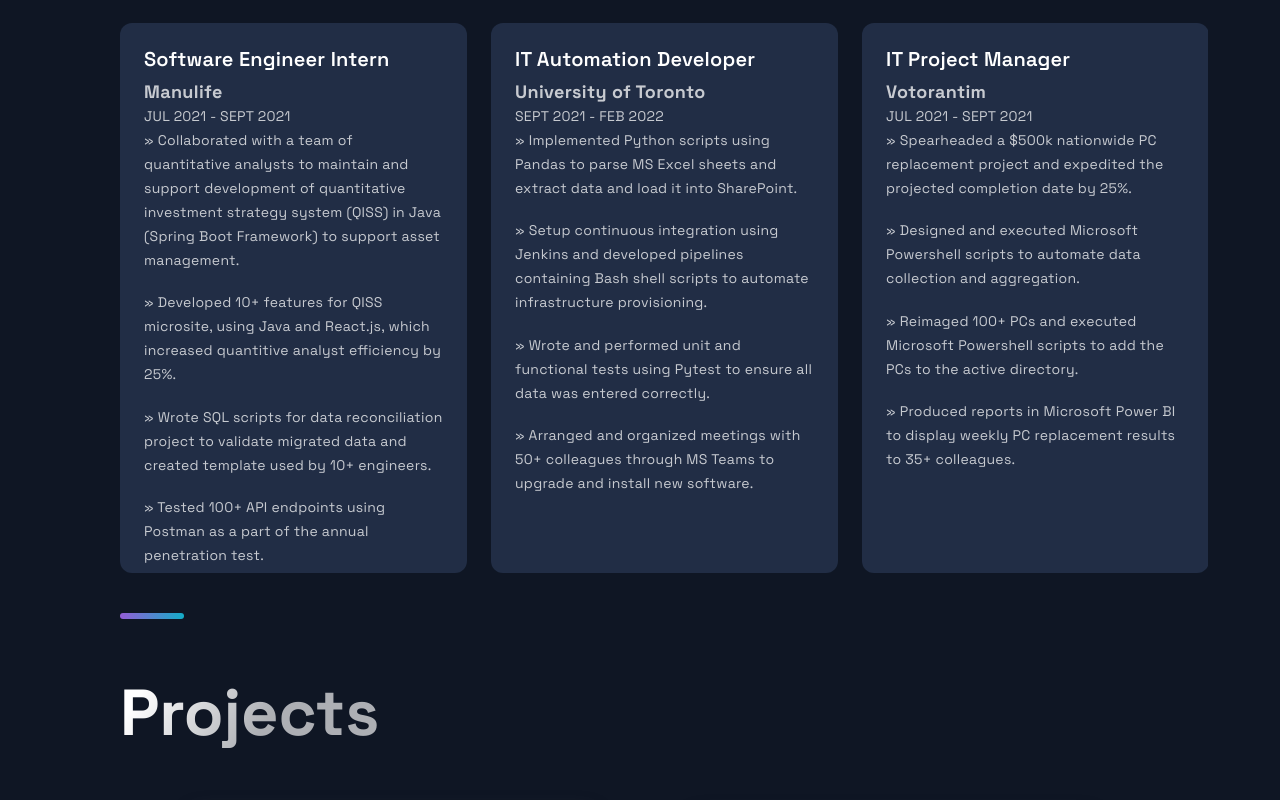
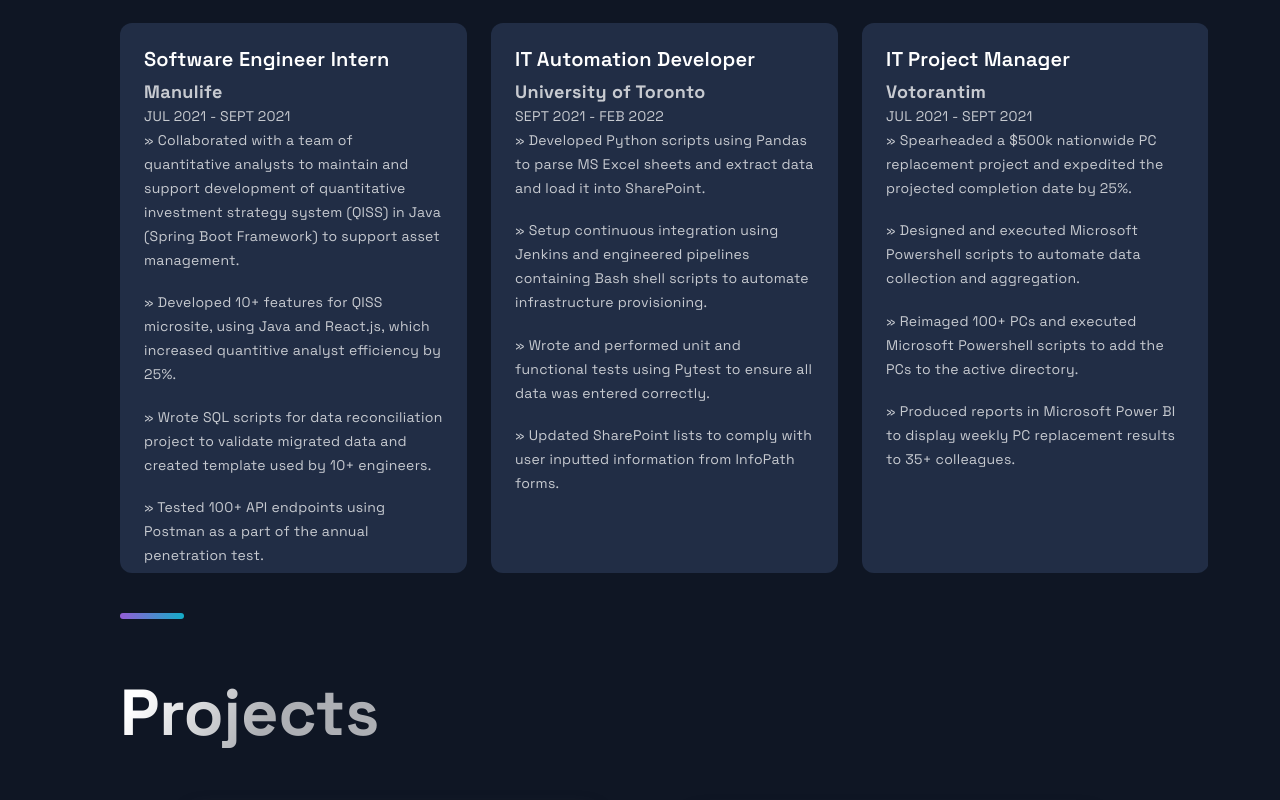
Before and after one commit to pritheeroy/portfolio_website-prithee, a Next.js app: page / in a window 1280 px wide. Shown: the part 1580-2380 px from the top of the page. Built offline with nearby package versions, Linux system fonts and the light colour scheme.

Commit message:
updated resume

```diff
--- a/src/components/Experience/Experience.js
+++ b/src/components/Experience/Experience.js
@@ -5,7 +5,7 @@ import { Box, Boxes, BoxNum, BoxText, BoxText2 } from './ExperienceStyles';
 
 const data = [
   { role: 'Software Engineer Intern', employer: 'Manulife', date: 'JUL 2021 - SEPT 2021', description: ["Collaborated with a team of quantitative analysts to maintain and support development of quantitative investment strategy system (QISS) in Java (Spring Boot Framework) to support asset management.", "Developed 10+ features for QISS microsite, using Java and React.js, which increased quantitive analyst efficiency by 25%.", "Wrote SQL scripts for data reconciliation project to validate migrated data and created template used by 10+ engineers.", "» Tested 100+ API endpoints using Postman as a part of the annual penetration test.", "» Authored technical documentation to streamline on-boarding process, increasing productivity by 30% on average."]},
-  { role: 'IT Automation Developer', employer: 'University of Toronto', date: 'SEPT 2021 - FEB 2022', description: ["Implemented Python scripts using Pandas to parse MS Excel sheets and extract data and load it into SharePoint.", " Setup continuous integration using Jenkins and developed pipelines containing Bash shell scripts to automate infrastructure provisioning.", "Wrote and performed unit and functional tests using Pytest to ensure all data was entered correctly.", "» Arranged and organized meetings with 50+ colleagues through MS Teams to upgrade and install new software."]},
+  { role: 'IT Automation Developer', employer: 'University of Toronto', date: 'SEPT 2021 - FEB 2022', description: ["Developed Python scripts using Pandas to parse MS Excel sheets and extract data and load it into SharePoint.", " Setup continuous integration using Jenkins and engineered pipelines containing Bash shell scripts to automate infrastructure provisioning.", "Wrote and performed unit and functional tests using Pytest to ensure all data was entered correctly.", "» Updated SharePoint lists to comply with user inputted information from InfoPath forms."]},
   { role: 'IT Project Manager', employer: 'Votorantim', date: 'JUL 2021 - SEPT 2021', description: ["Spearheaded a $500k nationwide PC replacement project and expedited the projected completion date by 25%.", "Designed and executed Microsoft Powershell scripts to automate data collection and aggregation.", "Reimaged 100+ PCs and executed Microsoft Powershell scripts to add the PCs to the active directory.", "» Produced reports in Microsoft Power BI to display weekly PC replacement results to 35+ colleagues."]}
 ];
 
--- a/src/constants/constants.js
+++ b/src/constants/constants.js
@@ -38,7 +38,7 @@ export const projects = [
   },
   {
     title: 'Meat Monitor',
-    description: "Collaborated with peers to develop a complex algorithm that calculates a user's CO2 impact based on their meat consumption per week using object oriented programming in Python and modules such as numpy, pandas, and matplotlib.",
+    description: "Developed a Python application that uses complex algorithms to calculate a user’s CO2 impact based on their meat consumption per week using object oriented programming, using modules such as NumPy, Pandas, and Matplotlib.",
     image: '/images/meatmonitor.png',
     tags: ['Python', 'NumPy', 'Pandas', 'Matplotlib'],
     source: 'https://github.com/pritheeroy/MeatMonitor',
```
